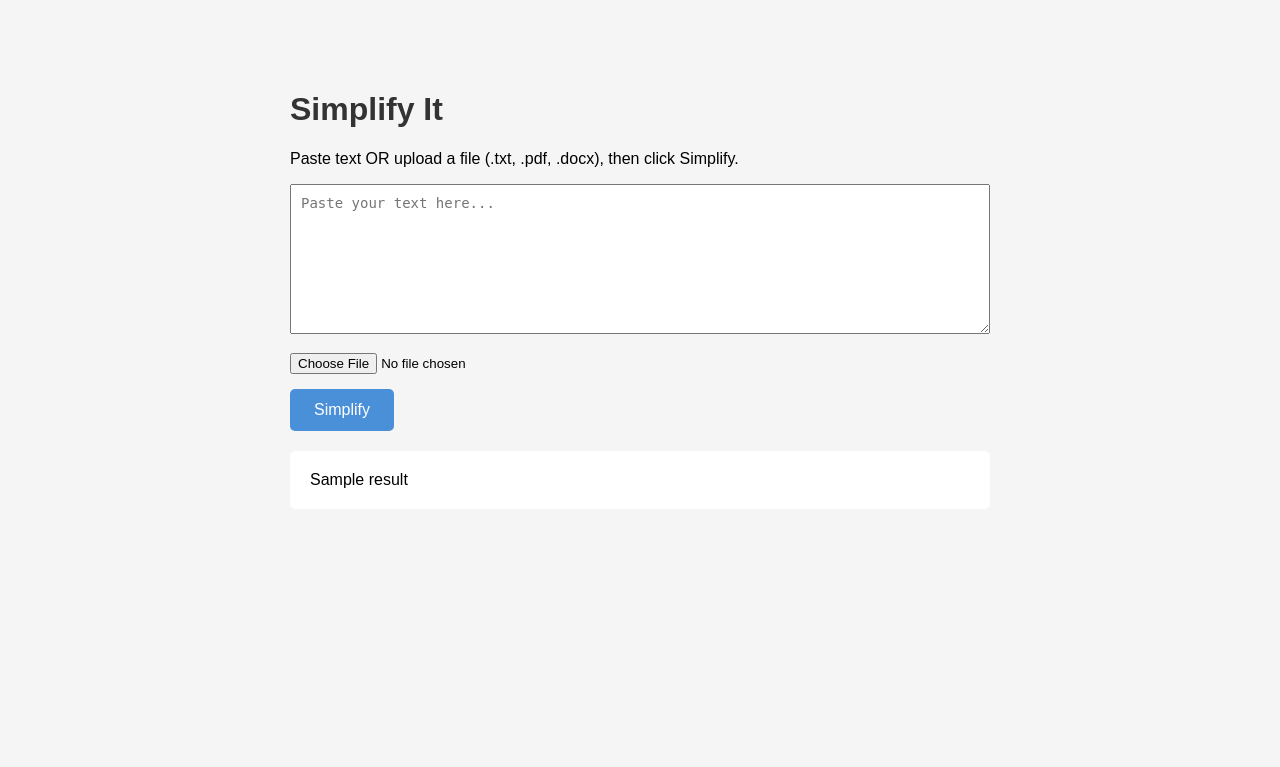
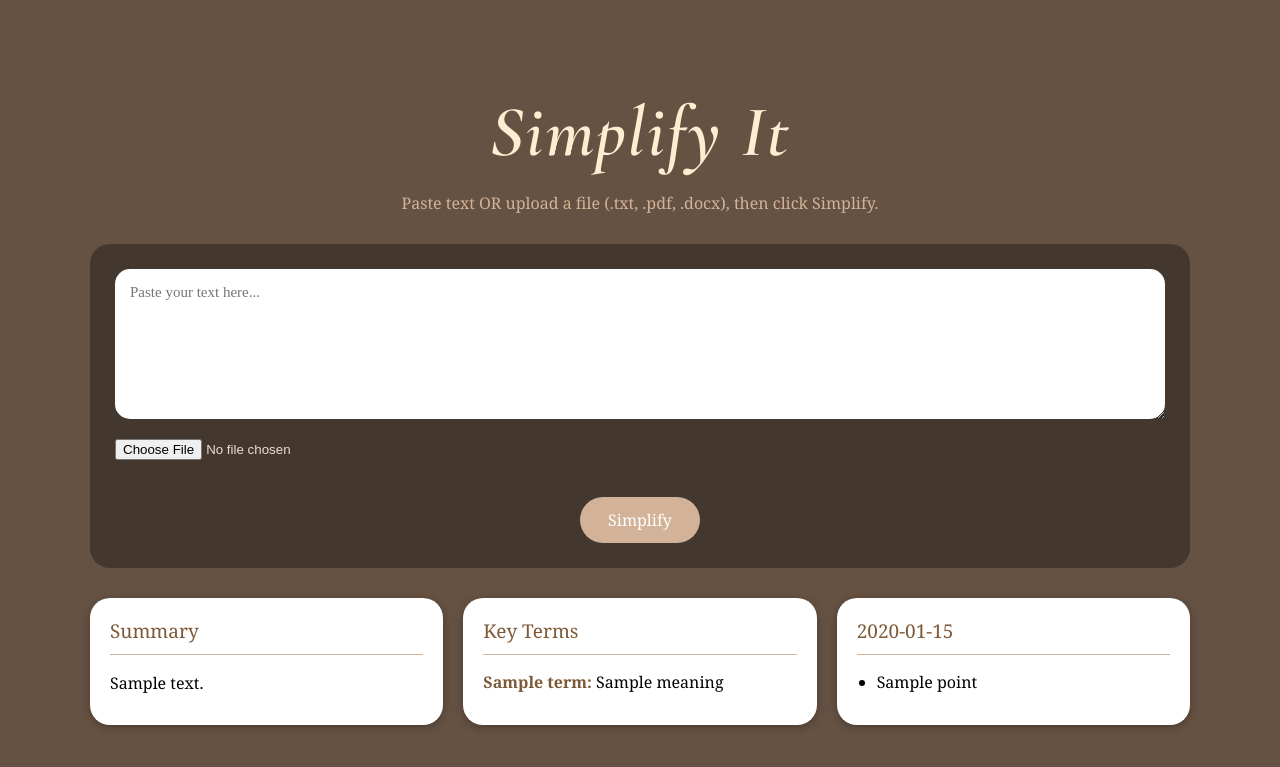
Before and after one commit to ancw171/simplify-it, a Flask app: template templates/index.html in a window 1280 px wide. Shown: the top 767 px of the page. Run offline with Flask 3, Linux system fonts and the light colour scheme; the template is opened without the code that fills it: most values are stand-ins (such as "Sample title", 1, 10 or a date in 2020).

````diff
--- a/app.py
+++ b/app.py
@@ -3,6 +3,7 @@ import anthropic
 import pypdf
 import docx
 import os
+import json
 
 app = Flask(__name__)
 
@@ -31,7 +32,10 @@ def extract_text(file):
 
 @app.route('/', methods=['GET', 'POST'])
 def home():
-    result = None
+    summary = None
+    key_terms = None
+    timeline_label = None
+    timeline_items = None
     error = None
 
     if request.method == 'POST':
@@ -51,21 +55,56 @@ def home():
 
         if content:
             try:
+                prompt = f"""The following text was extracted from a document or PDF and may contain some garbled or disjointed fragments (for example, from charts, graphs, or tables). Ignore any fragments that don't form coherent sentences, and base your analysis only on the clear, readable prose.
+
+Analyze the following text for a student studying it. Respond ONLY with a valid JSON object, no other text before or after, with these exact keys:
+- "summary": a clear, simplified summary of the main content in plain language
+- "key_terms": an array of objects, each with "term" and "meaning" keys, covering the most important terms in the text (empty array if none apply)
+- "timeline_type": either "timeline" if the text has a clear chronological sequence of events, or "context" if it does not
+- "timeline_items": an array of short strings. If timeline_type is "timeline", each item should be a date/event. If timeline_type is "context", each item should be an important contextual point to know (3-5 items).
+
+Text:
+{content}"""
+
                 message = client.messages.create(
                     model="claude-haiku-4-5-20251001",
-                    max_tokens=1000,
+                    max_tokens=1500,
                     messages=[
                         {
                             "role": "user",
-                            "content": f"Simplify and summarize the following text in plain, easy to understand language. If the text contains important dates, a timeline of events, or key facts that are essential to understanding it, include those clearly (for example, as a short list or timeline) — but only if the content actually calls for it. Don't force structure onto text that doesn't need it.\n\n{content}"
+                            "content": prompt
                         }
                     ]
                 )
-                result = message.content[0].text
+
+                raw_response = message.content[0].text.strip()
+
+                if raw_response.startswith("```"):
+                    raw_response = raw_response.split("```")[1]
+                    if raw_response.startswith("json"):
+                        raw_response = raw_response[4:]
+                    raw_response = raw_response.strip()
+
+                parsed = json.loads(raw_response)
+
+                summary = parsed.get("summary")
+                key_terms = parsed.get("key_terms", [])
+                timeline_label = "Timeline" if parsed.get("timeline_type") == "timeline" else "Important Context"
+                timeline_items = parsed.get("timeline_items", [])
+
+            except json.JSONDecodeError:
+                error = "The response couldn't be processed. Please try again."
             except Exception as e:
                 error = f"Something went wrong: {str(e)}"
 
-    return render_template('index.html', result=result, error=error)
+    return render_template(
+        'index.html',
+        summary=summary,
+        key_terms=key_terms,
+        timeline_label=timeline_label,
+        timeline_items=timeline_items,
+        error=error
+    )
 
 if __name__ == '__main__':
     app.run(debug=True, host='0.0.0.0', port=5000)
--- a/templates/index.html
+++ b/templates/index.html
@@ -2,61 +2,131 @@
 <html>
 <head>
     <title>Simplify It</title>
-    <style>
+	<link href="https://fonts.googleapis.com/css2?family=Cormorant+Garamond:ital,wght@0,600;1,600&display=swap" rel="stylesheet">
+     <style>
         body {
-            font-family: Arial, sans-serif;
-            max-width: 700px;
-            margin: 50px auto;
-            padding: 20px;
-            background-color: #f5f5f5;
+            font-family: 'Georgia', 'Times New Roman', serif;
+            max-width: 1100px;
+            margin: 0 auto;
+            padding: 40px 20px;
+            background-color: #665243;
+            color: #ecddce;
         }
         h1 {
-            color: #333;
+            color: #FFEDD1;
+            font-family: 'Cormorant Garamond', serif;
+            font-weight: 600;
+            font-style: italic;
+            letter-spacing: 2px;
+            text-align: center;
+            font-size: 72px;
+            margin-bottom: 5px;
+        }
+        p.subtitle {
+            text-align: center;
+            color: #d2b399;
+            margin-bottom: 30px;
+        }
+        form {
+            background-color: #44372d;
+            padding: 25px;
+            border-radius: 20px;
+            margin-bottom: 30px;
         }
         textarea {
             width: 100%;
             height: 150px;
-            padding: 10px;
-            font-size: 14px;
+            padding: 15px;
+            font-size: 15px;
+            font-family: 'Times New Roman', serif;
+            color: #000000;
+            background-color: #FFFFFF;
+            border: none;
+            border-radius: 15px;
             box-sizing: border-box;
+            resize: vertical;
         }
         input[type="file"] {
             margin: 15px 0;
+            color: #ecddce;
         }
         button {
-            background-color: #4a90d9;
-            color: white;
-            padding: 12px 24px;
+            background-color: #d2b399;
+            color: #FFFFFF;
+            padding: 12px 28px;
             border: none;
-            border-radius: 5px;
+            border-radius: 25px;
             font-size: 16px;
+            font-family: 'Georgia', serif;
             cursor: pointer;
+            display: block;
+            margin: 0 auto;
         }
         button:hover {
-            background-color: #357abd;
+            background-color: #c29574;
         }
-        .result {
-            background-color: white;
-            padding: 20px;
-            border-radius: 5px;
+        .results {
+            display: flex;
+            gap: 20px;
+            flex-wrap: wrap;
             margin-top: 20px;
-            white-space: pre-wrap;
+        }
+        .box {
+    		background-color: #FFFFFF;
+    		padding: 20px;
+    		border-radius: 20px;
+    		flex: 1;
+    		min-width: 280px;
+    		box-shadow: 0 2px 8px rgba(0,0,0,0.3);
+	}
+  .box h2 {
+    margin-top: 0;
+    color: #7d5938;
+    font-weight: normal;
+    font-size: 19px;
+    border-bottom: 1px solid #d2b399;
+    padding-bottom: 10px;
+}
+.summary-text {
+    white-space: pre-wrap;
+    color: #000000;
+    line-height: 1.5;
+}
+
+.term {
+    margin-bottom: 12px;
+    color: #000000;
+}
+
+.term strong {
+    color: #7d5938;
+}
+
+ul {
+    padding-left: 20px;
+    margin: 0;
+}
+
+li {
+    margin-bottom: 8px;
+    color: #000000;
+}
         }
         .error {
-            color: red;
+            color: #FFEDD1;
+            text-align: center;
             margin-top: 15px;
         }
     </style>
-</head>
 <body>
     <h1>Simplify It</h1>
-    <p>Paste text OR upload a file (.txt, .pdf, .docx), then click Simplify.</p>
+    <p class="subtitle">Paste text OR upload a file (.txt, .pdf, .docx), then click Simplify.</p>
 
     <form method="POST" enctype="multipart/form-data">
         <textarea name="text_input" placeholder="Paste your text here..."></textarea>
         <br>
         <input type="file" name="file_input" accept=".txt,.pdf,.docx">
-        <br>
+        <br><br>
         <button type="submit">Simplify</button>
     </form>
 
@@ -64,8 +134,38 @@
         <p class="error">{{ error }}</p>
     {% endif %}
 
-    {% if result %}
-        <div class="result">{{ result }}</div>
+    {% if summary or key_terms or timeline_items %}
+    <div class="results">
+        {% if summary %}
+        <div class="box">
+            <h2>Summary</h2>
+            <div class="summary-text">{{ summary }}</div>
+        </div>
+        {% endif %}
+
+        {% if key_terms %}
+        <div class="box">
+            <h2>Key Terms</h2>
+            {% for item in key_terms %}
+            <div class="term">
+                <strong>{{ item.term }}:</strong> {{ item.meaning }}
+            </div>
+            {% endfor %}
+        </div>
+        {% endif %}
+
+        {% if timeline_items %}
+        <div class="box">
+            <h2>{{ timeline_label }}</h2>
+            <ul>
+            {% for point in timeline_items %}
+                <li>{{ point }}</li>
+            {% endfor %}
+            </ul>
+        </div>
+        {% endif %}
+    </div>
     {% endif %}
+
 </body>
 </html>
````
